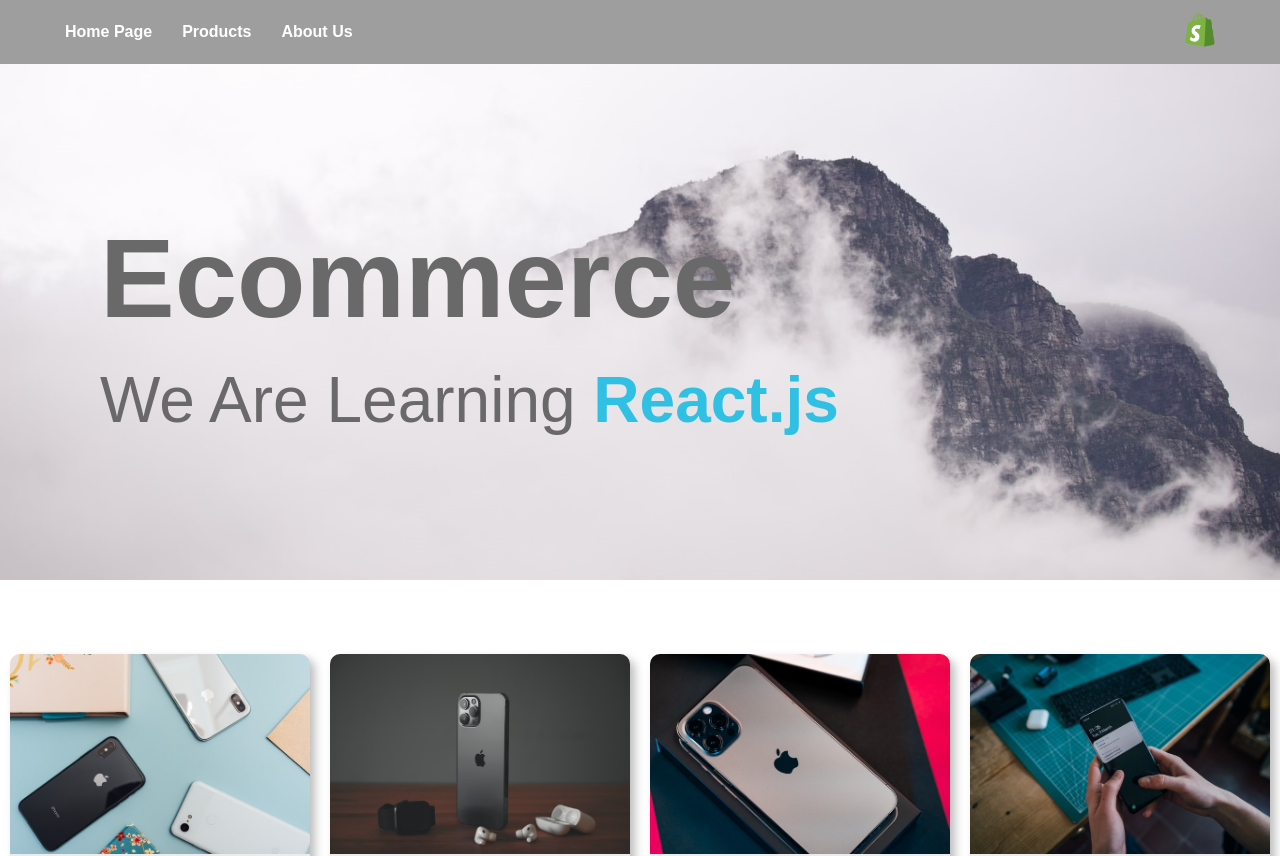
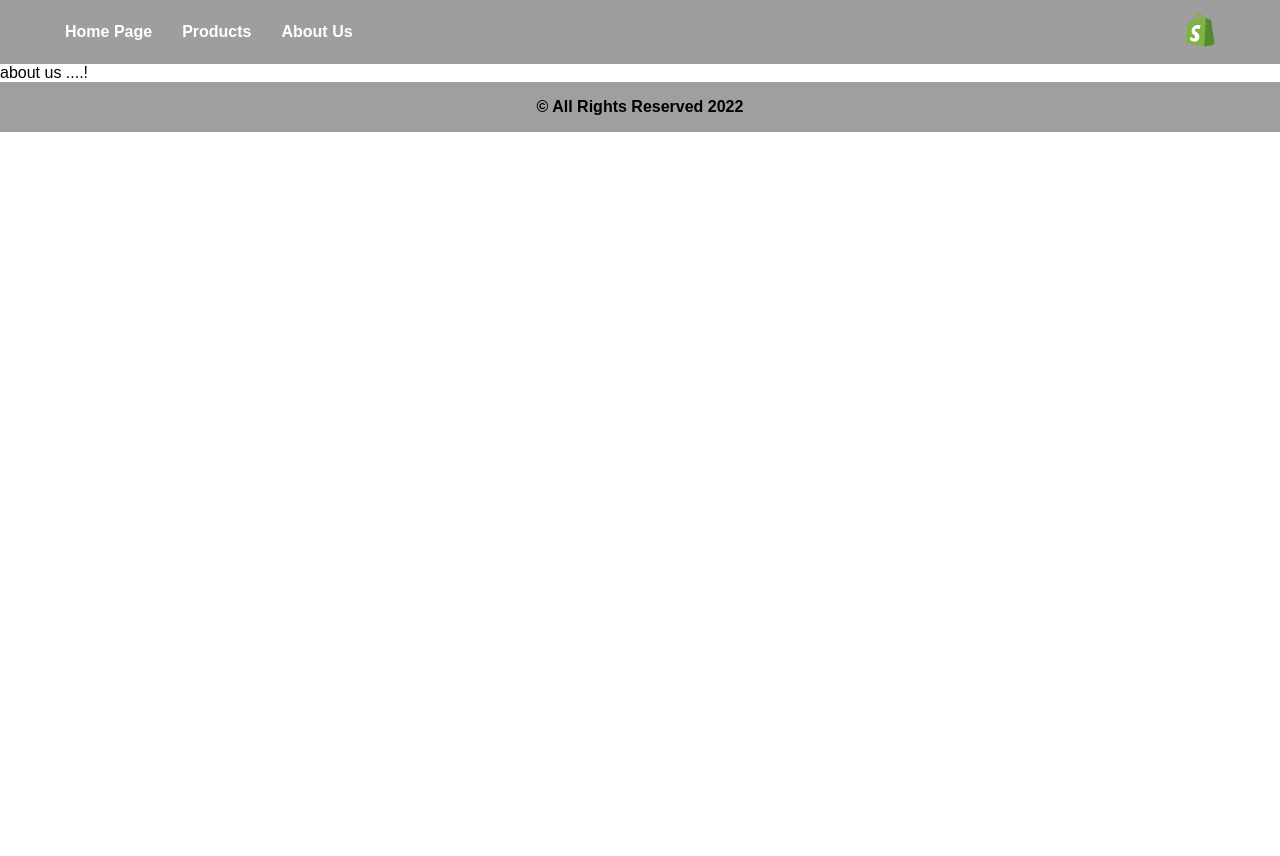
Before and after one commit to totlalr/Ecommerce-Project-With-React, a React (Create React App) app: page /aboutus in a window 1280 px wide. Shown: the top 856 px of the page. After the commit the page ends 800 px from the top, so only its background shows below. Built offline with nearby package versions, Linux system fonts and the light colour scheme.

Commit message:
udate react-router-dom to version six

```diff
--- a/package.json
+++ b/package.json
@@ -10,7 +10,7 @@
     "dom": "^0.0.3",
     "react": "^18.2.0",
     "react-dom": "^18.2.0",
-    "react-router-dom": "^5.3.4",
+    "react-router-dom": "^6.5.0",
     "react-scripts": "5.0.1",
     "router": "^1.3.7",
     "web-vitals": "^2.1.4"
--- a/src/App.js
+++ b/src/App.js
@@ -3,17 +3,19 @@ import Navbar from "./components/Navbar";
 import Footer from "./components/Footer";
 import Landing from "./components/Landing";
 import Products from "./components/Products";
-import { Route, Switch } from "react-router-dom";
+import { Route, Routes } from "react-router-dom";
+import AboutUs from "./components/AboutUs";
 
 class App extends Component {
   render() {
     return (
       <div className="App">
         <Navbar />
-        <Switch>
-          <Route path="/products" component={Products} />
-          <Route path="/" component={Landing} />
-        </Switch>
+        <Routes>
+          <Route path="/products" element={<Products />} />
+          <Route path="/aboutus" element={<AboutUs />} />
+          <Route path="/" element={<Landing />} />
+        </Routes>
         <Footer />
       </div>
     );
--- /dev/null
+++ b/src/components/AboutUs.js
@@ -0,0 +1,9 @@
+import React, { Component } from "react";
+
+class AboutUs extends Component {
+  render() {
+    return <div>about us ....!</div>;
+  }
+}
+
+export default AboutUs;
--- a/src/components/Navbar.js
+++ b/src/components/Navbar.js
@@ -15,7 +15,7 @@ const Navbar = () => {
             <Link to="/Products">Products</Link>
           </li>
           <li>
-            <Link to="/">About Us</Link>
+            <Link to="/AboutUs">About Us</Link>
           </li>
         </ul>
       </div>
```
Also changed, not shown: 1 other file (tests, documents, lock files or other folders).
